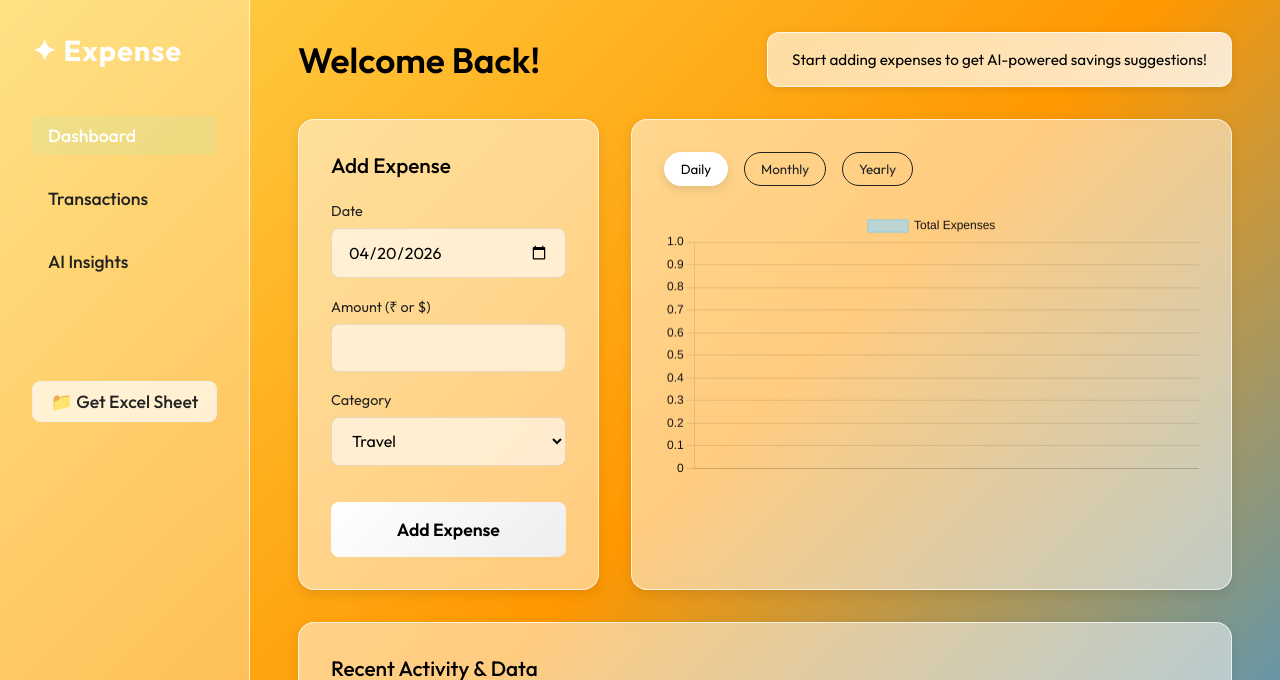
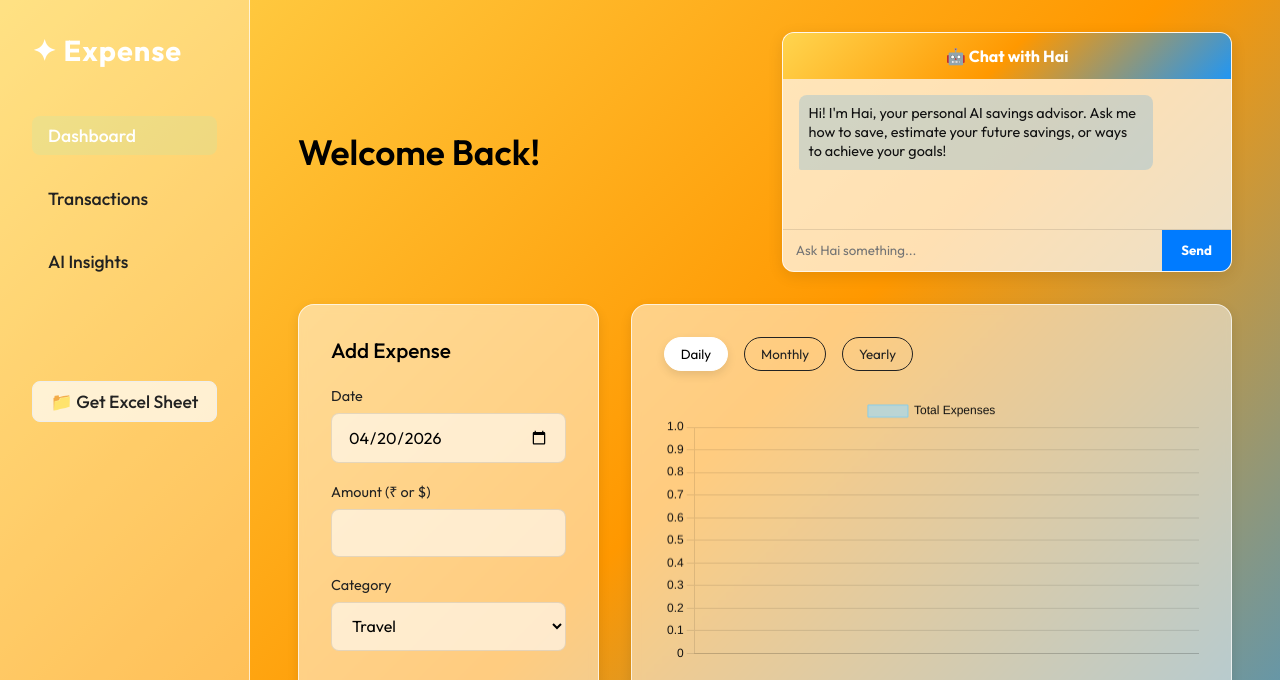
Before and after one commit to Manas-H13/Savings, a Flask app: page / in a window 1280 px wide. Shown: the top 680 px of the page. Run offline with Flask 3, Linux system fonts and the light colour scheme; data that the repository does not hold is empty.

Commit message:
Replace static AI suggestion box with fully interactive Hai Chatbot trained on live excel data

```diff
--- a/app.py
+++ b/app.py
@@ -150,36 +150,43 @@ def handle_expenses():
 
         return jsonify(results)
 
-@app.route('/api/ai-suggestion', methods=['GET'])
-def ai_suggestion():
-    try:
-        data = read_from_excel()
-        if not data:
-            return jsonify({'suggestion': "Start adding expenses to get AI-powered savings suggestions!"})
+@app.route('/api/chat', methods=['POST'])
+def chat():
+    user_msg = request.json.get('message', '').lower()
+    data = read_from_excel()
 
-        cat_totals = {cat: 0.0 for cat in CATEGORIES}
-        total_spent = 0.0
+    cat_totals = {cat: 0.0 for cat in CATEGORIES}
+    total_spent = 0.0
+    for cats in data.values():
+        for c, a in cats.items():
+            cat_totals[c] += a
+            total_spent += a
 
-        for cats in data.values():
-            for c, a in cats.items():
-                cat_totals[c] += a
-                total_spent += a
+    top_cat = max(cat_totals, key=cat_totals.get) if total_spent > 0 else "None"
+    top_amt = cat_totals.get(top_cat, 0)
 
-        top_cat = max(cat_totals, key=cat_totals.get)
+    reply = ""
+
+    if "estimate" in user_msg or "amount" in user_msg or "if saved" in user_msg:
+        potential = total_spent * 0.20
+        if total_spent > 0:
+            reply = f"Based on your current logged expenses, if you cut back 20%, I estimate you can save around ${potential:.2f}! To achieve this, automate a ${potential:.2f} transfer to your secure savings instantly after earning."
+        else:
+            reply = "I estimate $0 right now! Log some data so I can give you an accurate estimation."
+
+    elif "achieve" in user_msg or "goal" in user_msg:
+        reply = "To achieve your numbers, follow the 50/30/20 rule: 50% for Needs, 30% for Wants, and 20% into Savings. Review your transactions tab daily to stay strictly within limits!"
+
+    elif "save" in user_msg or "how" in user_msg:
         if total_spent == 0:
-            return jsonify({'suggestion': "Add an amount greater than 0 to get tips!"})
+            reply = "You haven't spent anything yet! Keep tracking to unlock deep insights."
+        else:
+            reply = f"The fastest way for you to save right now is by putting a hard cap on {top_cat}. You've spent ${top_amt:.2f} there! Think carefully before buying more in {top_cat}."
 
-        tips = [
-            f"💡 Your highest expense is {top_cat}. Consider setting limits to improve savings.",
-            f"💡 You have logged a total of ${total_spent:.2f}. Keep tracking!",
-            f"💡 A simple rule: try to save 20% of your total income. Cutting {top_cat} helps.",
-            f"💡 Have you considered a 'no-spend' day this week? It builds great habits."
-        ]
+    else:
+        reply = "I'm Hai! Try asking me: 'How can I save?', 'What is my estimated savings amount?', or 'How can I achieve my goals?'"
 
-        suggestion = " ".join(random.sample(tips, 2))
-        return jsonify({'suggestion': suggestion})
-    except Exception as e:
-        return jsonify({'suggestion': f"AI is thinking... Start logging data!"})
+    return jsonify({"reply": reply})
 
 if __name__ == '__main__':
     app.run(debug=True, port=8080)
--- a/static/script.js
+++ b/static/script.js
@@ -6,7 +6,6 @@ document.addEventListener('DOMContentLoaded', () => {
     document.getElementById('date').valueAsDate = new Date();
 
     fetchData();
-    fetchAI();
 
     // Form Submits
     document.getElementById('expense-form').addEventListener('submit', async (e) => {
@@ -30,7 +29,6 @@ document.addEventListener('DOMContentLoaded', () => {
 
             // Refresh
             fetchData();
-            fetchAI();
         }
     });
 });
@@ -44,11 +42,26 @@ async function fetchData() {
     }
 }
 
-async function fetchAI() {
-    const res = await fetch('/api/ai-suggestion');
-    if (res.ok) {
+async function sendChatMessage() {
+    const input = document.getElementById('chat-input');
+    const msg = input.value.trim();
+    if(!msg) return;
+
+    const messages = document.getElementById('chat-messages');
+    messages.innerHTML += `<div class="message user-msg">${msg}</div>`;
+    input.value = '';
+    messages.scrollTop = messages.scrollHeight;
+
+    const res = await fetch('/api/chat', {
+        method: 'POST',
+        headers: {'Content-Type': 'application/json'},
+        body: JSON.stringify({message: msg})
+    });
+
+    if(res.ok) {
         const data = await res.json();
-        document.getElementById('ai-text').innerText = data.suggestion;
+        messages.innerHTML += `<div class="message hai-msg">${data.reply}</div>`;
+        messages.scrollTop = messages.scrollHeight;
     }
 }
 
--- a/static/style.css
+++ b/static/style.css
@@ -90,20 +90,81 @@ h2 {
     font-weight: 600;
 }
 
-.ai-suggestion-box {
-    background: linear-gradient(135deg, rgba(255, 255, 255, 0.6), rgba(255, 255, 255, 0.8));
+.chatbot-container {
+    background: rgba(255, 255, 255, 0.7);
     border: 1px solid var(--glass-border);
-    padding: 1rem 1.5rem;
     border-radius: 12px;
-    max-width: 500px;
-    backdrop-filter: blur(4px);
-    box-shadow: 0 2px 10px rgba(0,0,0,0.1);
+    width: 450px;
+    display: flex;
+    flex-direction: column;
+    box-shadow: 0 4px 15px rgba(0,0,0,0.1);
+    overflow: hidden;
 }
 
-#ai-text {
-    color: var(--text-light);
-    font-size: 0.95rem;
-    line-height: 1.4;
+.chat-header {
+    background: var(--bg-gradient);
+    padding: 0.8rem;
+    color: white;
+    font-weight: bold;
+    text-align: center;
+}
+
+.chat-messages {
+    height: 150px;
+    overflow-y: auto;
+    padding: 1rem;
+    display: flex;
+    flex-direction: column;
+    gap: 0.5rem;
+}
+
+.message {
+    padding: 0.6rem;
+    border-radius: 8px;
+    font-size: 0.9rem;
+    line-height: 1.3;
+    max-width: 85%;
+}
+
+.hai-msg {
+    align-self: flex-start;
+    background: rgba(33, 150, 243, 0.2);
+    color: #111;
+    border-bottom-left-radius: 2px;
+}
+
+.user-msg {
+    align-self: flex-end;
+    background: #007bff;
+    color: white;
+    border-bottom-right-radius: 2px;
+}
+
+.chat-input-area {
+    display: flex;
+    border-top: 1px solid rgba(0,0,0,0.1);
+}
+
+.chat-input-area input {
+    flex: 1;
+    padding: 0.8rem;
+    border: none;
+    outline: none;
+    background: transparent;
+    color: #111;
+    font-family: inherit;
+}
+
+.chat-input-area button {
+    padding: 0.8rem 1.2rem;
+    background: #007bff;
+    color: white;
+    border: none;
+    cursor: pointer;
+    font-weight: bold;
+}
+.chat-input-area button:hover {
+    background: #0056b3;
 }
 
 .grid-container {
--- a/templates/index.html
+++ b/templates/index.html
@@ -26,8 +26,17 @@
         <main class="main-content">
             <header id="ai-insights">
                 <h2>Welcome Back!</h2>
-                <div class="ai-suggestion-box">
-                    <p id="ai-text">Loading AI Suggestions...</p>
+                <div class="chatbot-container glass">
+                    <div class="chat-header">
+                        <h4>🤖 Chat with Hai</h4>
+                    </div>
+                    <div class="chat-messages" id="chat-messages">
+                        <div class="message hai-msg">Hi! I'm Hai, your personal AI savings advisor. Ask me how to save, estimate your future savings, or ways to achieve your goals!</div>
+                    </div>
+                    <div class="chat-input-area">
+                        <input type="text" id="chat-input" placeholder="Ask Hai something..." onkeypress="if(event.key === 'Enter') sendChatMessage()">
+                        <button onclick="sendChatMessage()">Send</button>
+                    </div>
                 </div>
             </header>
 
```
